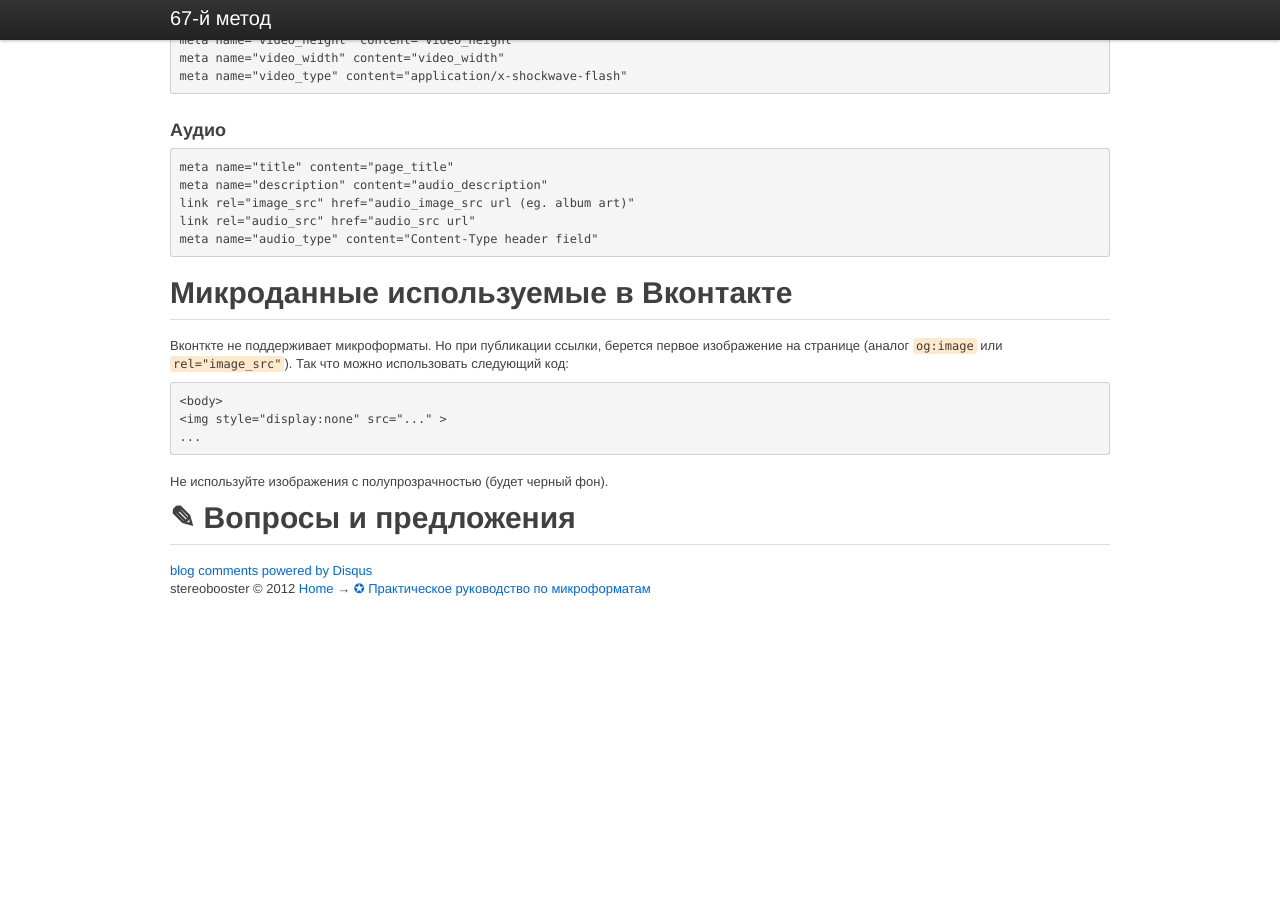
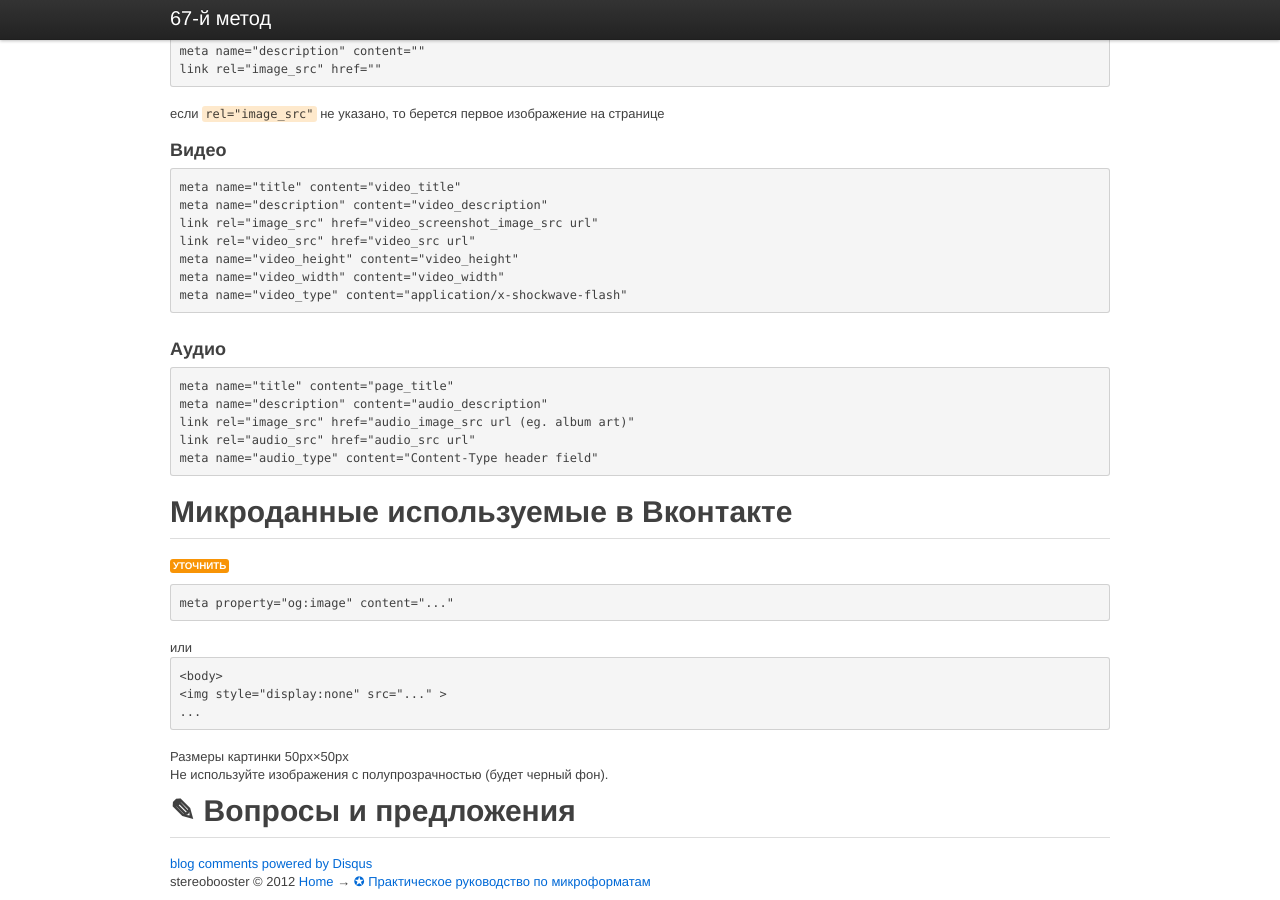
Before and after one commit to stereobooster/stereobooster.github.io, a Jekyll site: the page built from _posts/2012-01-02-microformats.html, in a window 1280 px wide and 900 px high, scrolled down 5746 px. Built offline with Jekyll 4.4.1, drawn with Linux system fonts in a browser that asks for light colours; Markdown is read by kramdown in place of the engine named in the settings; comment, search, counter and statistics services are not loaded; before the commit the page ends 6353 px from its top, so only the background shows below that; some of the changed text lies outside the part shown.

Commit message:
microformats

```diff
--- a/_posts/2012-01-02-microformats.html
+++ b/_posts/2012-01-02-microformats.html
@@ -104,6 +104,7 @@
         <div class="span6">
           <p>&nbsp;&nbsp;&nbsp;Форматы: Microdata</p>
           <p>&nbsp;&nbsp;&nbsp;Пример на <a href="http://www.google.com/webmasters/tools/richsnippets?url=http%3A%2F%2Fwww.mattcutts.com%2Fblog%2Fthoughts-on-google-instant%2F">Rich Snippets Testing Tool</a></p>
+          <p>&nbsp;&nbsp;&nbsp;Размер изображения 50px&times;50px</p>
         </div>
       </div>
 
@@ -147,12 +149,14 @@
       <h2>Программные приложения</h2>
       <div class="row">
         <div class="span10">
-          <img src="/microformats/g/richsnippet-application.png">
+          <img src="/microformats/g/richsnippet-application.png"><br>
+          <img src="/microformats/g/richsnippet-application-2.png">
         </div>
         <div class="span6">
           <p>Форматы: Microdata</p>
           <p>Описание на <a href="http://support.google.com/webmasters/bin/answer.py?hl=ru&answer=1645432">Webmaster Tools Help</a>. <a href="http://support.google.com/webmasters/bin/answer.py?hl=en&answer=1645527">Поддерживаемые форматы</a></p>
           <p>Схема на <a href="http://schema.org/mobilesoftwareapplication">schema.org</a> <span class="label warning">404 на момент написания статьи</span></p>
+          <p>Размер изображения 62px&times;62px</p>
         </div>
       </div>
 
@@ -257,7 +265,8 @@
       <div class="row">
         <div class="span10">
           <img src="/microformats/g/sublinks.png"><br>
-          <img src="/microformats/g/sublinks-2.png">
+          <img src="/microformats/g/sublinks-2.png"><br>
+          <img src="/microformats/g/richsnippet-link-inside.png">
         </div>
         <div class="span6">
           <p>Google сам определяет насколько мне известно</p>
@@ -393,10 +402,14 @@
       <div class="page-header">
         <h1>Микроданные используемые в Вконтакте</h1>
       </div>
-      <p>Вконткте не поддерживает микроформаты. Но при публикации ссылки, берется первое изображение на странице (аналог <code>og:image</code> или <code>rel="image_src"</code>). Так что можно использовать следующий код:
+      <p>
+      <span class="label warning">уточнить</span>
+      <pre>meta property="og:image" content="..."</pre>
+      или
       <pre>&lt;body&gt;
 &lt;img style="display:none" src="..." &gt;
 ...</pre>
+      Размеры картинки 50px&times;50px<br>
       Не используйте изображения с полупрозрачностью (будет черный фон).
       </p>
     </div>
```
Also changed, not shown: other parts of _posts/2012-01-02-microformats.html (+5 -0 lines), microformats/g/richsnippet-application-2.png (added), microformats/g/richsnippet-link-inside.png (added).
